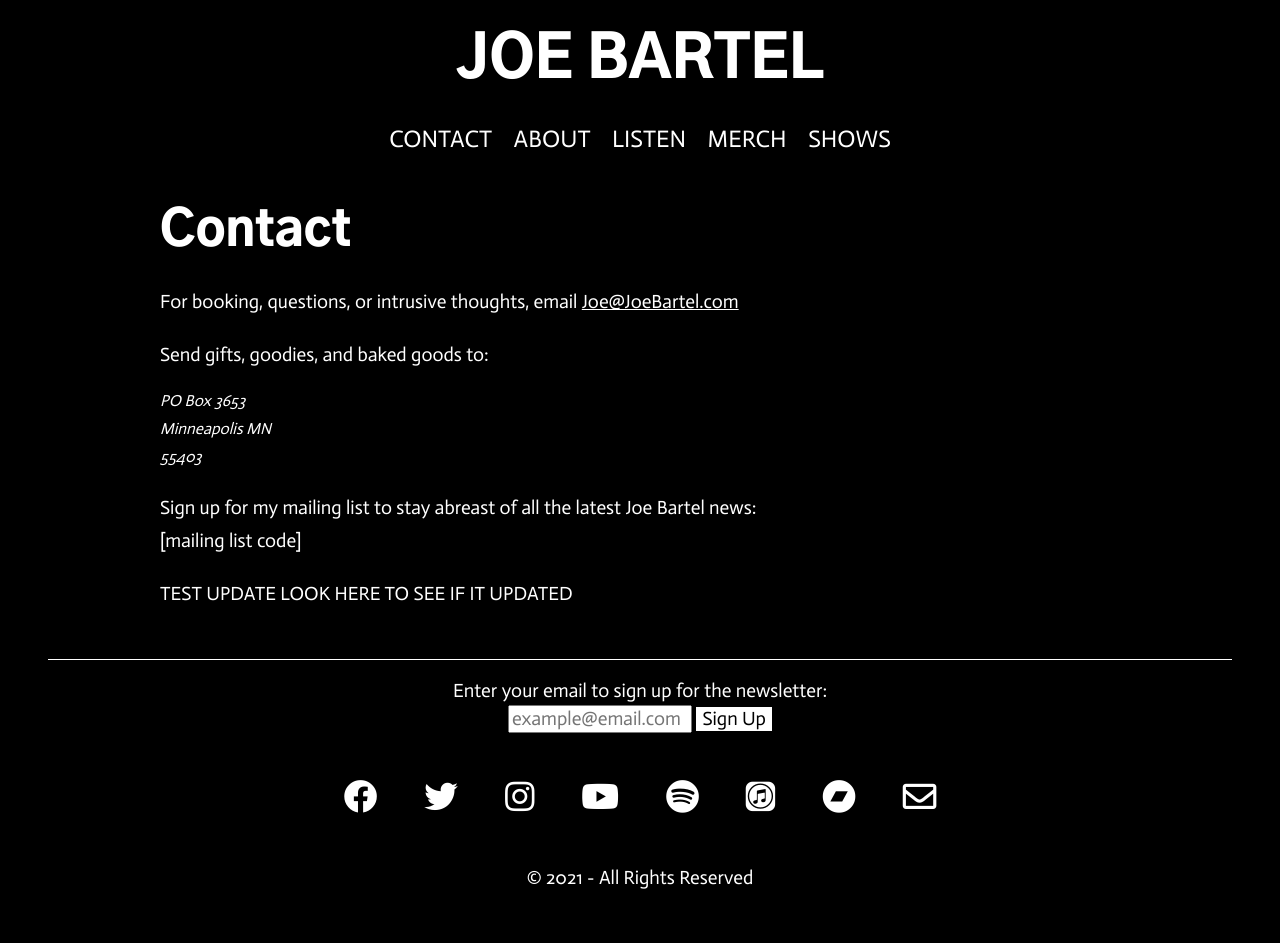
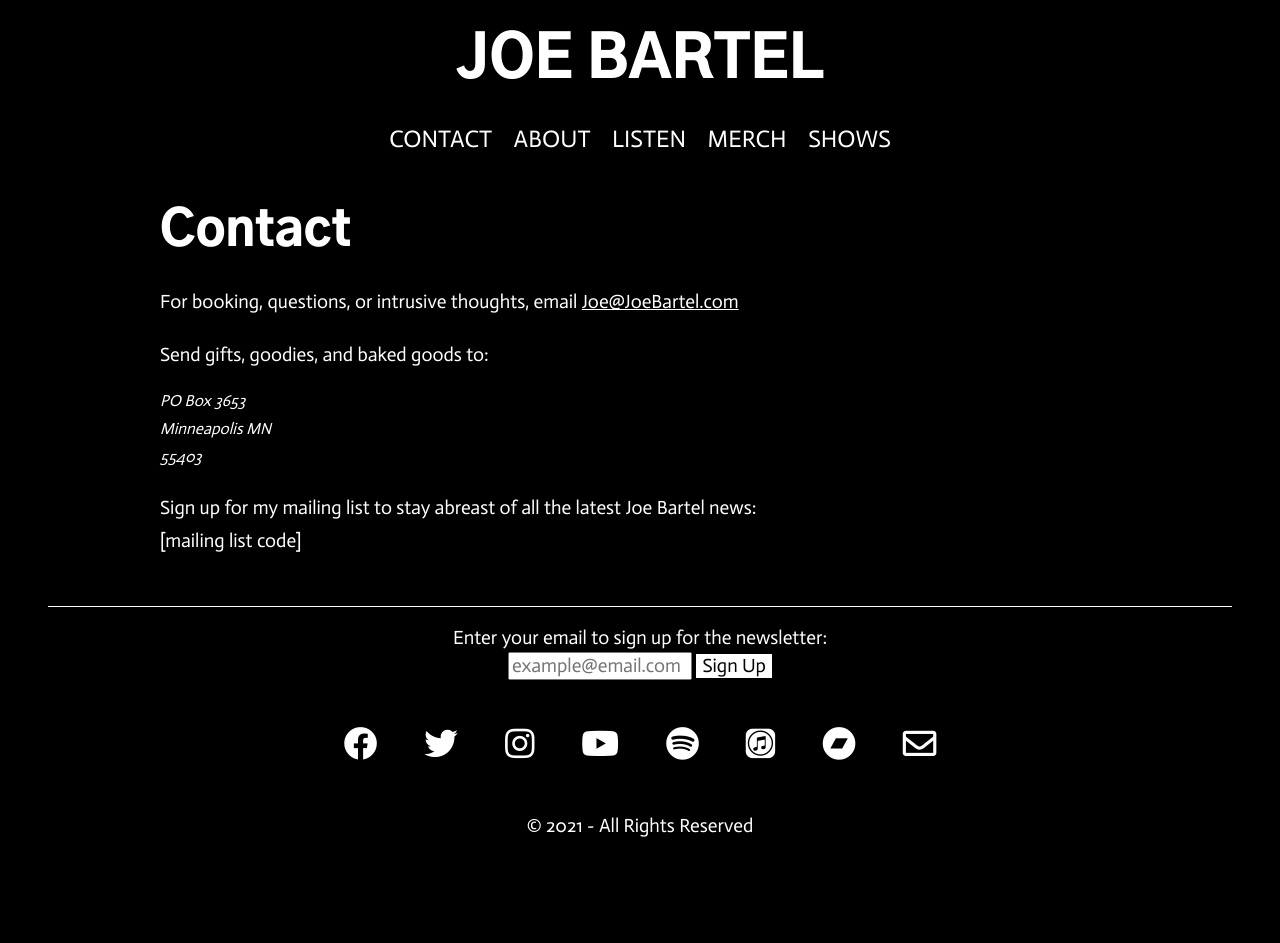
Before and after one commit to joebartel/joebartel, a Jekyll site: the page built from joebartel/contact.md, in a window 1280 px wide. Built offline with Jekyll 4.4.1, drawn with Linux system fonts in a browser that asks for light colours; nearby versions of some CDN libraries; after the commit the page ends 900 px from its top, so only the background shows below that.

Commit message:
Update from Forestry.io joebartel updated joebartel/contact.md

```diff
--- a/joebartel/contact.md
+++ b/joebartel/contact.md
@@ -19,5 +19,3 @@ Minneapolis MN <br />
 
 Sign up for my mailing list to stay abreast of all the latest Joe Bartel news:
 \[mailing list code\]
-
-TEST UPDATE LOOK HERE TO SEE IF IT UPDATED
```
